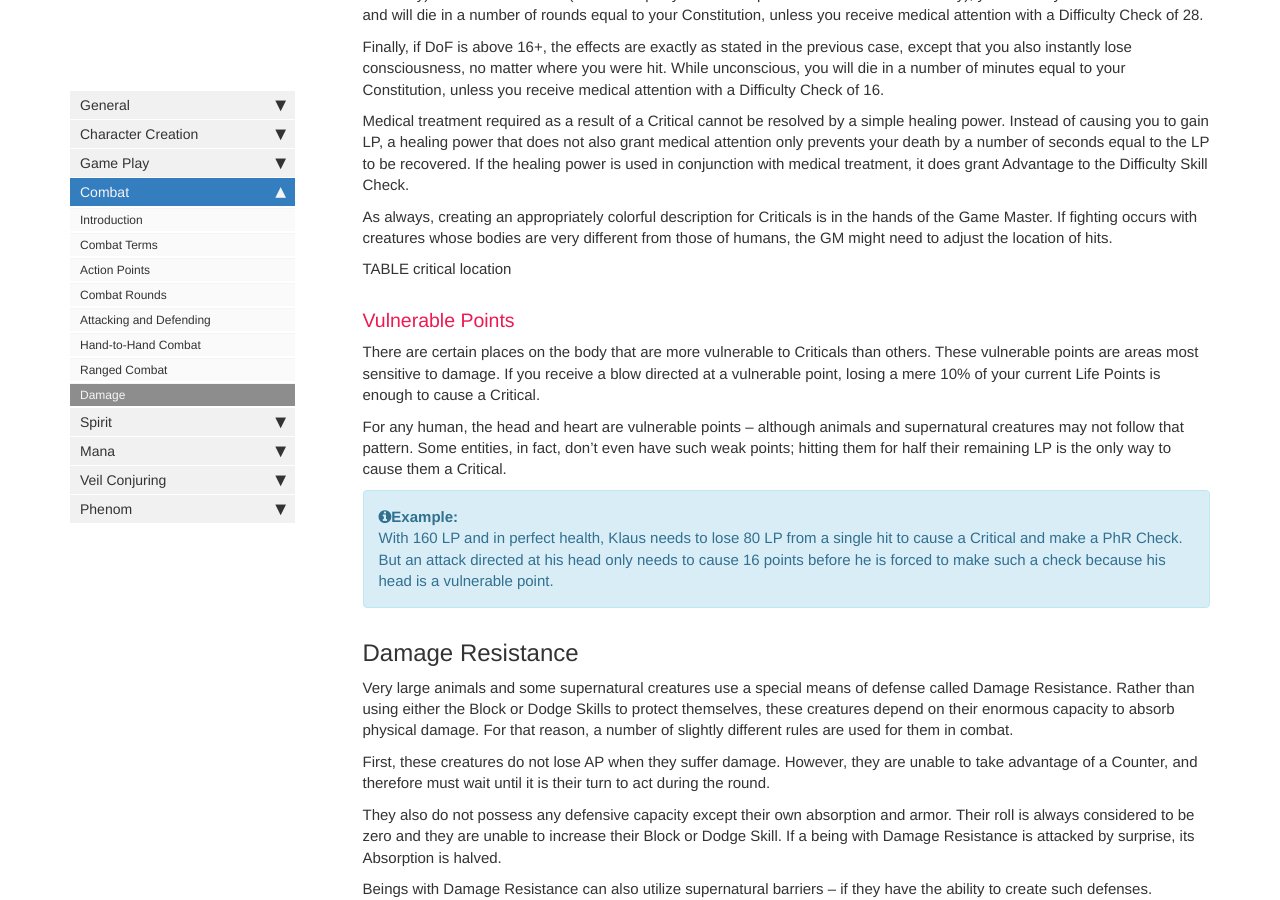
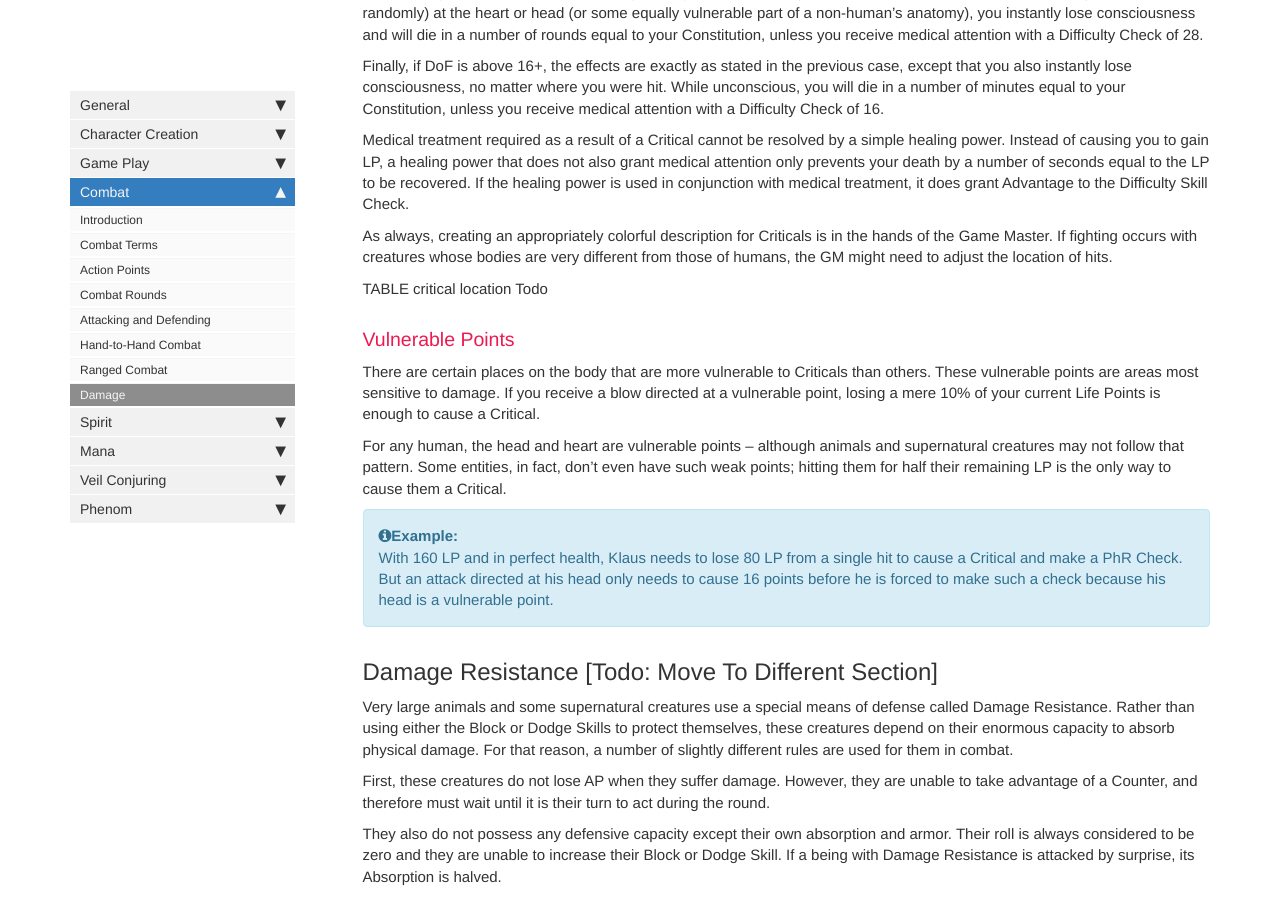
Before and after one commit to kaiser-rpg/KaiserRPG.github.io, a Jekyll site: the page built from pages/rule/combat/damage.md, in a window 1280 px wide and 900 px high, scrolled down 2300 px. Built offline with Jekyll 4.4.1, drawn with Linux system fonts in a browser that asks for light colours; nearby versions of some CDN libraries; comment, search, counter and statistics services are not loaded; some of the changed text lies outside the part shown.

Commit message:
added Todo statements

```diff
--- a/pages/rule/combat/damage.md
+++ b/pages/rule/combat/damage.md
@@ -68,7 +68,7 @@ Medical treatment required as a result of a Critical cannot be resolved by a sim
 
 As always, creating an appropriately colorful description for Criticals is in the hands of the Game Master. If fighting occurs with creatures whose bodies are very different from those of humans, the GM might need to adjust the location of hits.
 
-TABLE critical location
+TABLE critical location Todo
 
 ### Vulnerable Points
 There are certain places on the body that are more vulnerable to Criticals than others. These vulnerable points are areas most sensitive to damage. If you receive a blow directed at a vulnerable point, losing a mere 10% of your current Life Points is enough to cause a Critical.
@@ -77,7 +77,7 @@ For any human, the head and heart are vulnerable points – although animals and
 
 {% include example.html content="With 160 LP and in perfect health, Klaus needs to lose 80 LP from a single hit to cause a Critical and make a PhR Check. But an attack directed at his head only needs to cause 16 points before he is forced to make such a check because his head is a vulnerable point."%}
 
-## Damage Resistance
+## Damage Resistance [Todo: Move to different section]
 Very large animals and some supernatural creatures use a special means of defense called Damage Resistance. Rather than using either the Block or Dodge Skills to protect themselves, these creatures depend on their enormous capacity to absorb physical damage. For that reason, a number of slightly different rules are used for them in combat.
 
 First, these creatures do not lose AP when they suffer damage. However, they are unable to take advantage of a Counter, and therefore must wait until it is their turn to act during the round.
```
